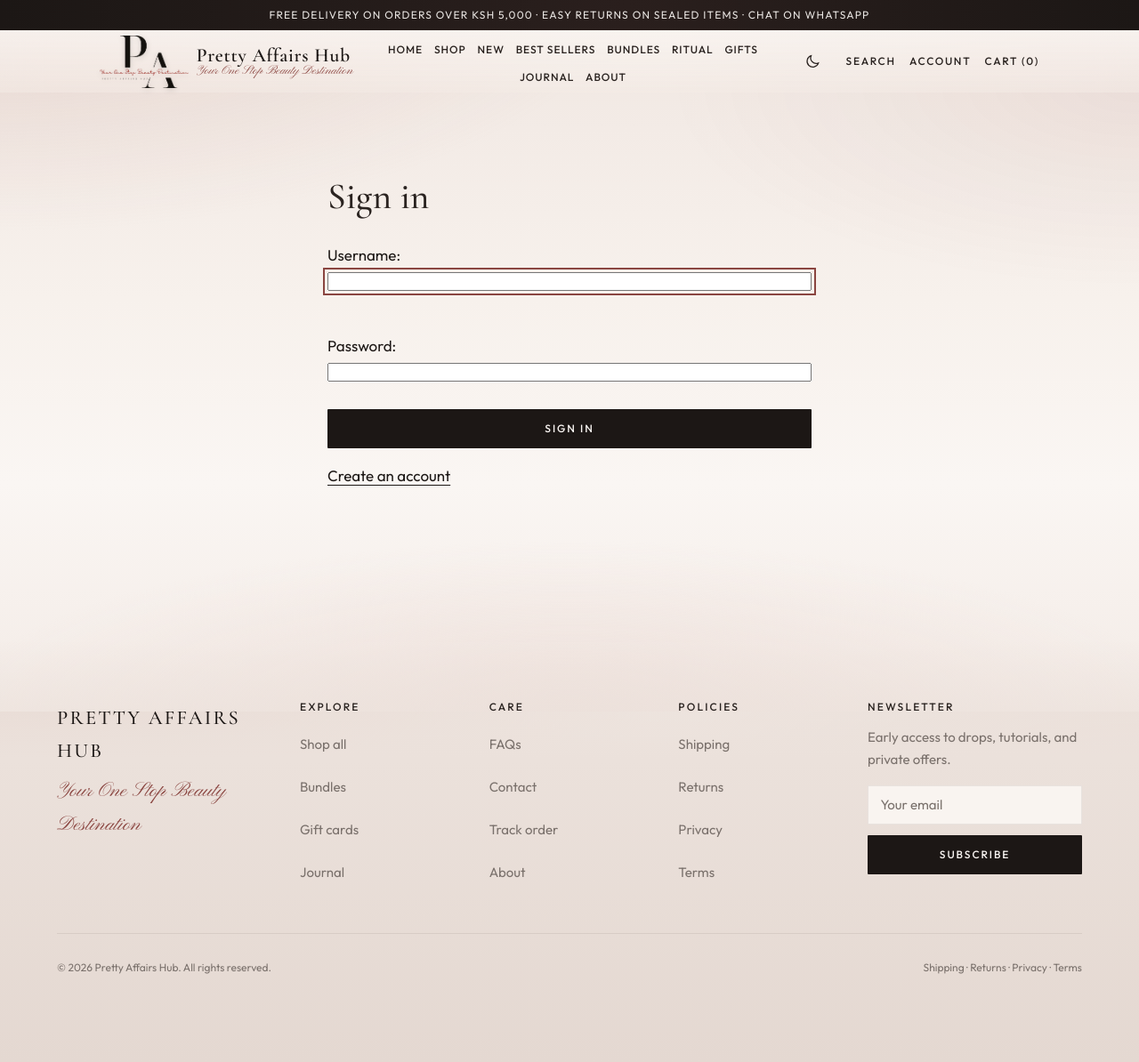
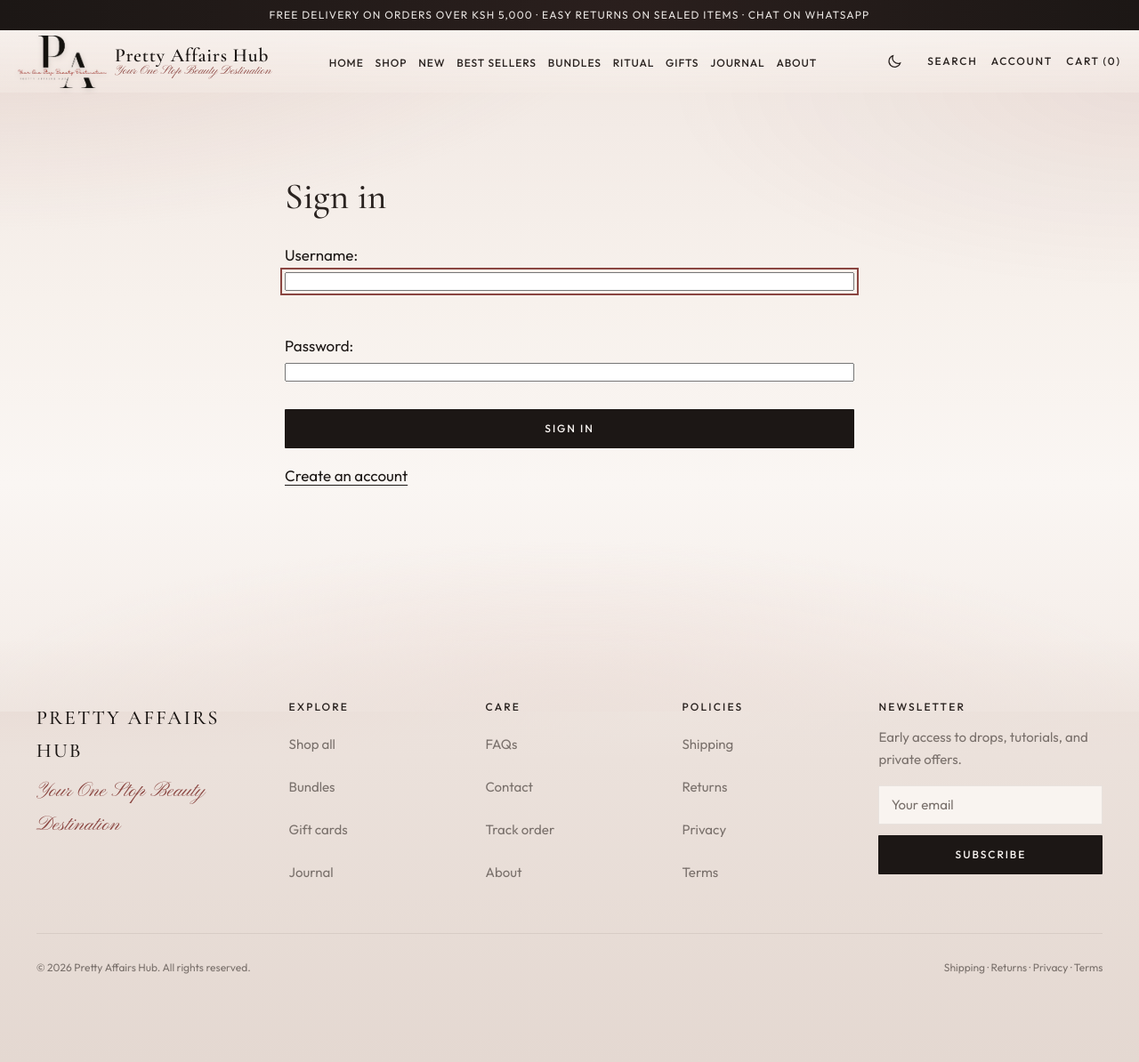
Before and after one commit to Christopher-Erick/PrettyAffairsHub, a Django app: page /accounts/login/?next=/manage/content/ in a window 1280 px wide. Shown: the whole page at 89% size. Run offline with Django 5.2, Linux system fonts and the light colour scheme.

Commit message:
Revert "Add comfortable page gutters so content clears the screen edges"
This reverts commit c38dc426b753bdfe4015bb4d6e1b99a944acfcfe.

```diff
--- a/static/css/layout.css
+++ b/static/css/layout.css
@@ -38,12 +38,11 @@
   grid-template-columns: auto 1fr auto;
   align-items: center;
   gap: var(--space-3);
-  width: min(var(--container-max), 100%);
+  width: var(--container);
   max-width: 100%;
   margin: 0 auto;
   min-height: var(--header-h);
-  padding: 0.35rem var(--page-gutter);
-  box-sizing: border-box;
+  padding: 0.35rem 0;
 }
 
 .site-header__start {
@@ -775,11 +774,10 @@
 }
 
 .section {
-  width: min(var(--container-max), 100%);
+  width: var(--container);
   max-width: 100%;
   margin: 0 auto;
-  padding: var(--space-9) var(--page-gutter);
-  box-sizing: border-box;
+  padding: var(--space-9) 0;
 }
 
 .section--tight {
@@ -792,12 +790,11 @@
   margin: 0;
   padding: var(--space-9) var(--page-gutter);
   background: var(--bg-soft-band);
-  box-sizing: border-box;
 }
 
 .section--soft > .section__inner {
-  width: 100%;
-  max-width: var(--container-max);
+  width: var(--container);
+  max-width: 100%;
   margin: 0 auto;
 }
 
@@ -917,12 +914,11 @@
   margin: 0;
   padding: var(--space-9) var(--page-gutter);
   background: var(--bg-band);
-  box-sizing: border-box;
 }
 
 .band__inner {
-  width: 100%;
-  max-width: var(--container-max);
+  width: var(--container);
+  max-width: 100%;
   margin: 0 auto;
   text-align: center;
 }
@@ -939,11 +935,10 @@
 }
 
 .page-hero {
-  width: min(42rem, 100%);
+  width: min(42rem, var(--container));
   max-width: 100%;
   margin: 0 auto;
-  padding: var(--space-9) var(--page-gutter);
-  box-sizing: border-box;
+  padding: var(--space-9) 0;
   text-align: center;
 }
 
@@ -961,12 +956,11 @@
   border-top: 0;
   background: var(--bg-footer);
   padding: var(--space-8) var(--page-gutter) calc(var(--space-5) + var(--whatsapp-fab-space));
-  box-sizing: border-box;
 }
 
 .site-footer__grid {
-  width: 100%;
-  max-width: var(--container-max);
+  width: var(--container);
+  max-width: 100%;
   margin: 0 auto;
   display: grid;
   gap: var(--space-6);
@@ -1078,8 +1072,8 @@
 }
 
 .site-footer__bottom {
-  width: 100%;
-  max-width: var(--container-max);
+  width: var(--container);
+  max-width: 100%;
   margin: var(--space-7) auto 0;
   padding-top: var(--space-4);
   border-top: 1px solid var(--hairline);
--- a/static/css/pages.css
+++ b/static/css/pages.css
@@ -13,11 +13,10 @@
 
 /* Shop — full fluid width */
 .shop-layout {
-  width: min(var(--container-max), 100%);
+  width: var(--container);
   max-width: 100%;
   margin: 0 auto;
-  padding: var(--space-6) var(--page-gutter) var(--space-9);
-  box-sizing: border-box;
+  padding: var(--space-6) 0 var(--space-9);
   display: grid;
   gap: var(--space-5);
 }
@@ -950,11 +949,10 @@
 
 /* Product detail */
 .pdp {
-  width: min(var(--container-max), 100%);
+  width: var(--container);
   max-width: 100%;
   margin: 0 auto;
-  padding: var(--space-7) var(--page-gutter);
-  box-sizing: border-box;
+  padding: var(--space-7) 0;
   display: grid;
   gap: clamp(1.5rem, 3vw, 3rem);
 }
--- a/static/css/tokens.css
+++ b/static/css/tokens.css
@@ -123,9 +123,8 @@
   --space-8: clamp(2.75rem, 1.8rem + 3vw, 4.5rem);
   --space-9: clamp(3.5rem, 2rem + 5vw, 7rem);
 
-  --page-gutter: clamp(1.5rem, 1rem + 3.5vw, 3rem);
-  --container-max: 72rem;
-  --container: min(var(--container-max), calc(100% - (var(--page-gutter) * 2)));
+  --page-gutter: clamp(0.875rem, 0.55rem + 0.9vw, 1.35rem);
+  --container: calc(100% - (var(--page-gutter) * 2));
   --radius-sm: 1px;
   --radius-md: 4px;
 
```
